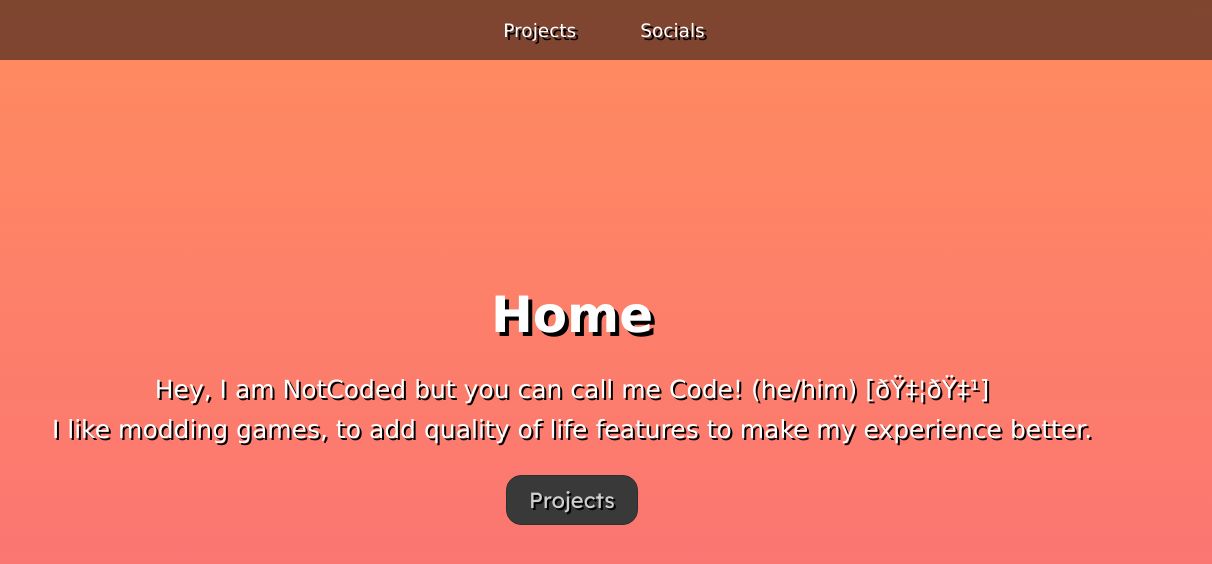
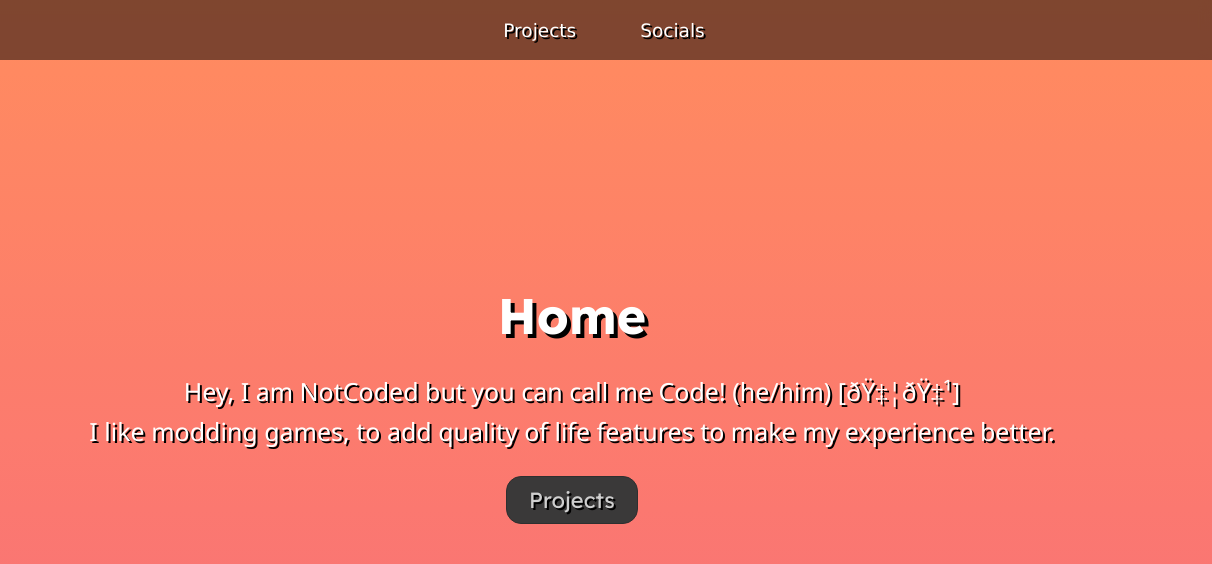
Before and after one commit to not-coded/not-coded.github.io, a plain HTML site: page index.html in a window 1280 px wide. Shown: the full height of the page, 68-1280 px from the left. Drawn offline with Linux system fonts and the light colour scheme.

Commit message:
change fonts :O

```diff
--- a/assets/css/global.css
+++ b/assets/css/global.css
@@ -1,4 +1,5 @@
 @import url('https://fonts.googleapis.com/css2?family=Readex+Pro:wght@300;400;500;600;700&display=swap');
+@import url('https://fonts.googleapis.com/css2?family=Noto+Sans:wght@400&display=swap');
 
 * {
     margin: 0;
@@ -10,7 +11,7 @@ body {
     line-height: 1.6;
     height: 100vh;
 
-    font-family: verdana;
+    font-family: 'Noto Sans';
     overflow: hidden;
 }
 
@@ -20,6 +21,8 @@ h1 {
     color: white;
     text-shadow: 4px 4px #000;
     font-size: 50px;
+
+    font-family: 'Readex Pro';
 }
 
 p {
@@ -27,6 +30,8 @@ p {
     text-shadow: 2px 2px #000;
     font-size: 25px;
 }
+
+
 
 .navbar {
     position: fixed;
@@ -37,6 +42,9 @@ p {
     width: 100%;
 
     background-color: rgba(0, 0, 0, 0.5);
+
+    font-family: verdana;
+
     -webkit-backdrop-filter: blur(6px);
     backdrop-filter: blur(6px);
 
@@ -102,7 +110,7 @@ p {
     text-decoration: none;
 
     color: white;
-    text-shadow: 3px 3px #000;
+    text-shadow: 2px 2px #000;
     font-size: 18.5px;
 
     vertical-align: middle;
@@ -132,7 +140,7 @@ section {
 
     border: 1px solid #2f2f2f;
     border-radius: 15px;
-    padding: 0.35em 1em;
+    padding: 0.30em 1em;
     line-height: 1.5em;
 
     font-size: 22px;
```
